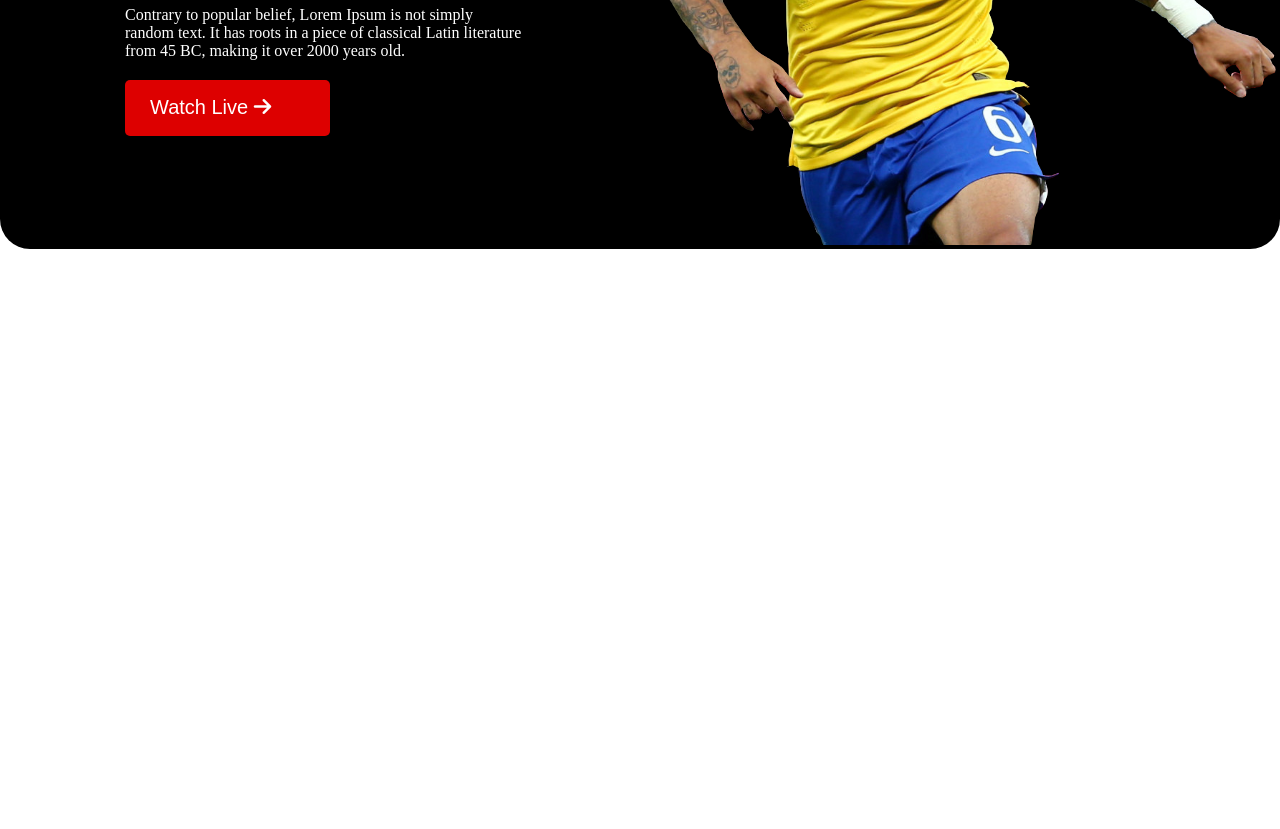
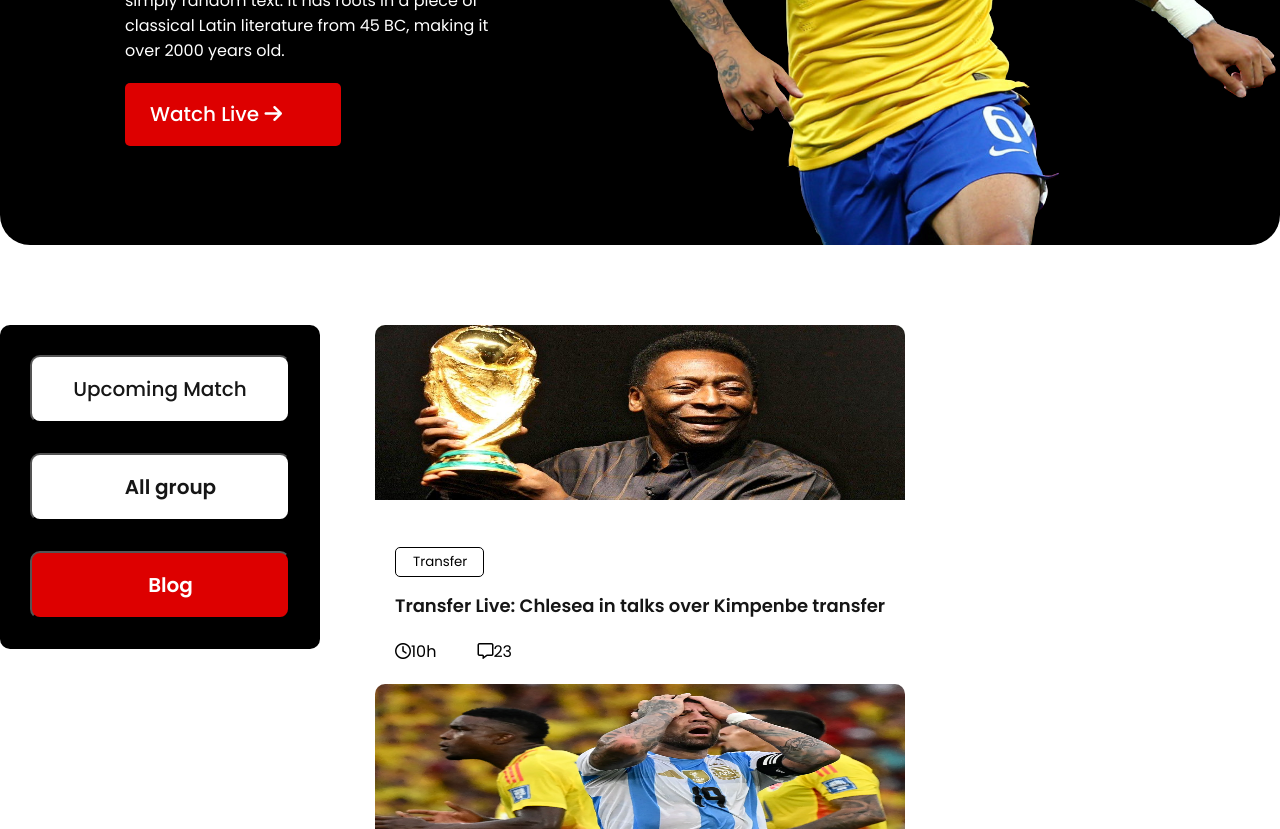
Before and after one commit to ZilhajSajid/world-cup, a plain HTML site: page index.html in a window 1280 px wide. Shown: the part 447-1276 px from the top of the page. Before the commit the page ends 800 px from the top, so only its background shows below. Drawn offline with Linux system fonts and the light colour scheme.

Commit message:
added so many things

```diff
--- a/index.html
+++ b/index.html
@@ -24,14 +24,92 @@
             It has roots in a piece of classical Latin literature from 45 BC,
             making it over 2000 years old.
           </p>
-          <button>Watch Live <i class="fa-solid fa-arrow-right"></i></button>
+          <button class="btn-primary">
+            Watch Live <i class="fa-solid fa-arrow-right"></i>
+          </button>
         </div>
         <div class="banner-right">
           <img src="./assets/img/banner/banner-img.png" alt="" />
         </div>
       </section>
     </header>
-    <main></main>
+    <main>
+      <section class="upcoming-matches-container">
+        <div class="upcoming-matches-left">
+          <button class="btn-secondary">Upcoming Match</button>
+          <button id="all-group">All group</button>
+          <button id="blog">Blog</button>
+        </div>
+        <div class="upcoming-matches-right">
+          <div class="card">
+            <img src="./assets/img/matches/matches_1.jpg" alt="" />
+            <div class="card-body">
+              <button>Transfer</button>
+              <p>Transfer Live: Chlesea in talks over Kimpenbe transfer</p>
+              <div class="card-bottom">
+                <span><i class="fa-regular fa-clock"></i>10h</span>
+                <span><i class="fa-regular fa-message"></i>23</span>
+              </div>
+            </div>
+          </div>
+          <div class="card">
+            <img src="./assets/img/matches/matches_2.webp" alt="" />
+            <div class="card-body">
+              <button>Transfer</button>
+              <p>Transfer Live: Chlesea in talks over Kimpenbe transfer</p>
+              <div class="card-bottom">
+                <span><i class="fa-regular fa-clock"></i>10h</span>
+                <span><i class="fa-regular fa-message"></i>23</span>
+              </div>
+            </div>
+          </div>
+          <div class="card">
+            <img src="./assets/img/matches/matches_3.jpg" alt="" />
+            <div class="card-body">
+              <button>Transfer</button>
+              <p>Transfer Live: Chlesea in talks over Kimpenbe transfer</p>
+              <div class="card-bottom">
+                <span><i class="fa-regular fa-clock"></i>10h</span>
+                <span><i class="fa-regular fa-message"></i>23</span>
+              </div>
+            </div>
+          </div>
+          <div class="card">
+            <img src="./assets/img/matches/matches_4.jpeg" alt="" />
+            <div class="card-body">
+              <button>Transfer</button>
+              <p>Transfer Live: Chlesea in talks over Kimpenbe transfer</p>
+              <div class="card-bottom">
+                <span><i class="fa-regular fa-clock"></i>10h</span>
+                <span><i class="fa-regular fa-message"></i>23</span>
+              </div>
+            </div>
+          </div>
+          <div class="card">
+            <img src="./assets/img/matches/matches_5.webp" alt="" />
+            <div class="card-body">
+              <button>Transfer</button>
+              <p>Transfer Live: Chlesea in talks over Kimpenbe transfer</p>
+              <div class="card-bottom">
+                <span><i class="fa-regular fa-clock"></i>10h</span>
+                <span><i class="fa-regular fa-message"></i>23</span>
+              </div>
+            </div>
+          </div>
+          <div class="card">
+            <img src="./assets/img/matches/matches_6.jpg" alt="" />
+            <div class="card-body">
+              <button>Transfer</button>
+              <p>Transfer Live: Chlesea in talks over Kimpenbe transfer</p>
+              <div class="card-bottom">
+                <span><i class="fa-regular fa-clock"></i>10h</span>
+                <span><i class="fa-regular fa-message"></i>23</span>
+              </div>
+            </div>
+          </div>
+        </div>
+      </section>
+    </main>
     <footer></footer>
   </body>
 </html>
--- a/styles/styles.css
+++ b/styles/styles.css
@@ -1,30 +1,17 @@
+@import url("https://fonts.googleapis.com/css2?family=Poppins:ital,wght@0,100;0,200;0,300;0,400;0,500;0,600;0,700;0,800;0,900;1,100;1,200;1,300;1,400;1,500;1,600;1,700;1,800;1,900&display=swap");
+
 /* Shared styles */
 * {
   padding: 0;
   margin: 0;
   box-sizing: border-box;
+  font-family: "Poppins", sans-serif;
 }
 .container {
   max-width: 1414px;
   margin: auto;
 }
-/* banner styles */
-.banner {
-  display: flex;
-  align-items: center;
-  background-color: black;
-  color: white;
-  border-radius: 30px;
-}
-.banner-left h2 {
-  font-size: 4.375rem;
-  font-weight: bold;
-  margin-left: 125px;
-}
-.banner-left p {
-  margin: 20px 125px;
-}
-.banner-left button {
+.btn-primary {
   margin-left: 125px;
   padding: 16px 59px 17px 25px;
   font-weight: 500;
@@ -34,6 +21,102 @@
   border: none;
   border-radius: 5px;
 }
+.btn-secondary {
+  background-color: #ffffff;
+  padding: 17px 39px;
+  border-radius: 10px;
+  font-weight: 500;
+  font-size: 1.25rem;
+  color: #161616;
+}
+
+/* banner styles */
 .banner {
+  display: flex;
+  align-items: center;
+  background-color: black;
+  color: white;
+  border-radius: 30px;
   margin: 80px auto;
 }
+.banner-left h2 {
+  font-size: 4.375rem;
+  font-weight: bold;
+  margin-left: 125px;
+  line-height: 70px;
+}
+.banner-left p {
+  margin: 20px 125px;
+  max-width: 60%;
+}
+
+.banner-right img {
+  display: block;
+}
+/* main styles */
+#blog {
+  background-color: #dd0000;
+  border-radius: 10px;
+  padding: 17px 93px 17px 114px;
+  font-size: 20px;
+  font-weight: 600;
+  color: #ffffff;
+}
+#all-group {
+  padding: 17px 69px 17px 90px;
+  color: #161616;
+  font-size: 20px;
+  font-weight: 600;
+  border-radius: 10px;
+  background-color: #ffffff;
+}
+.upcoming-matches-container {
+  display: flex;
+  gap: 55px;
+}
+.upcoming-matches-left {
+  background-color: black;
+  border-radius: 10px;
+  display: flex;
+  flex-direction: column;
+  padding: 30px;
+  gap: 30px;
+  width: 25%;
+  height: fit-content;
+}
+.upcoming--matches-right {
+  flex: 1;
+}
+.card-body {
+  padding: 20px;
+}
+.card img {
+  height: 175px;
+  width: 100%;
+  border-radius: 10px 10px 0 0;
+}
+.card button {
+  border-radius: 5px;
+  border: 1px solid black;
+  padding: 4px 16px 4px 17px;
+  background-color: #ffffff;
+  margin-top: 20px;
+}
+.card p {
+  font-size: 18px;
+  font-weight: 600;
+  color: #161616;
+  padding-top: 15px;
+  padding-bottom: 20px;
+}
+.card-bottom {
+  display: flex;
+  gap: 41px;
+}
+@media screen and (max-width: 576px) {
+  .banner,
+  .banner-left,
+  .banner-right img {
+    flex-direction: column;
+  }
+}
```
